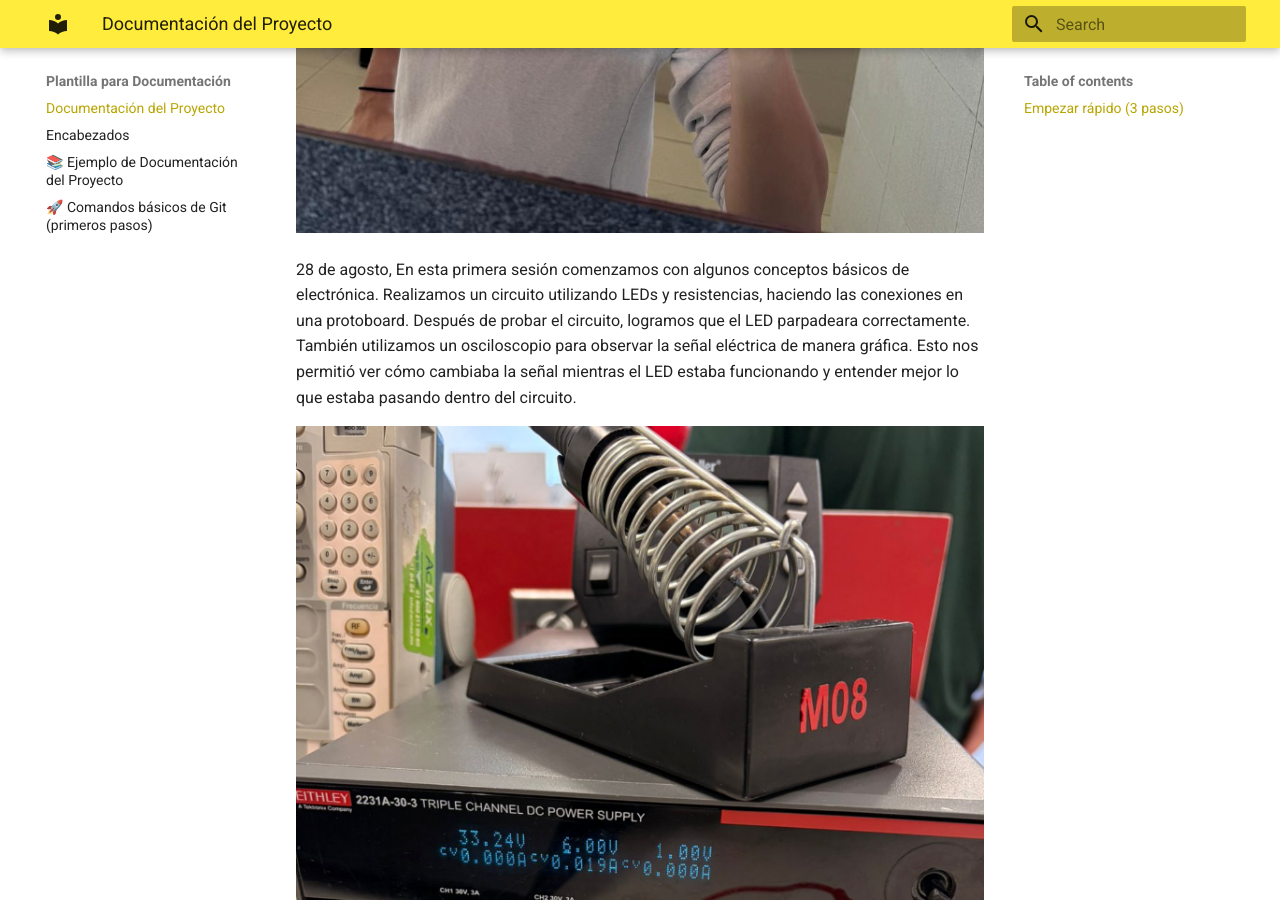
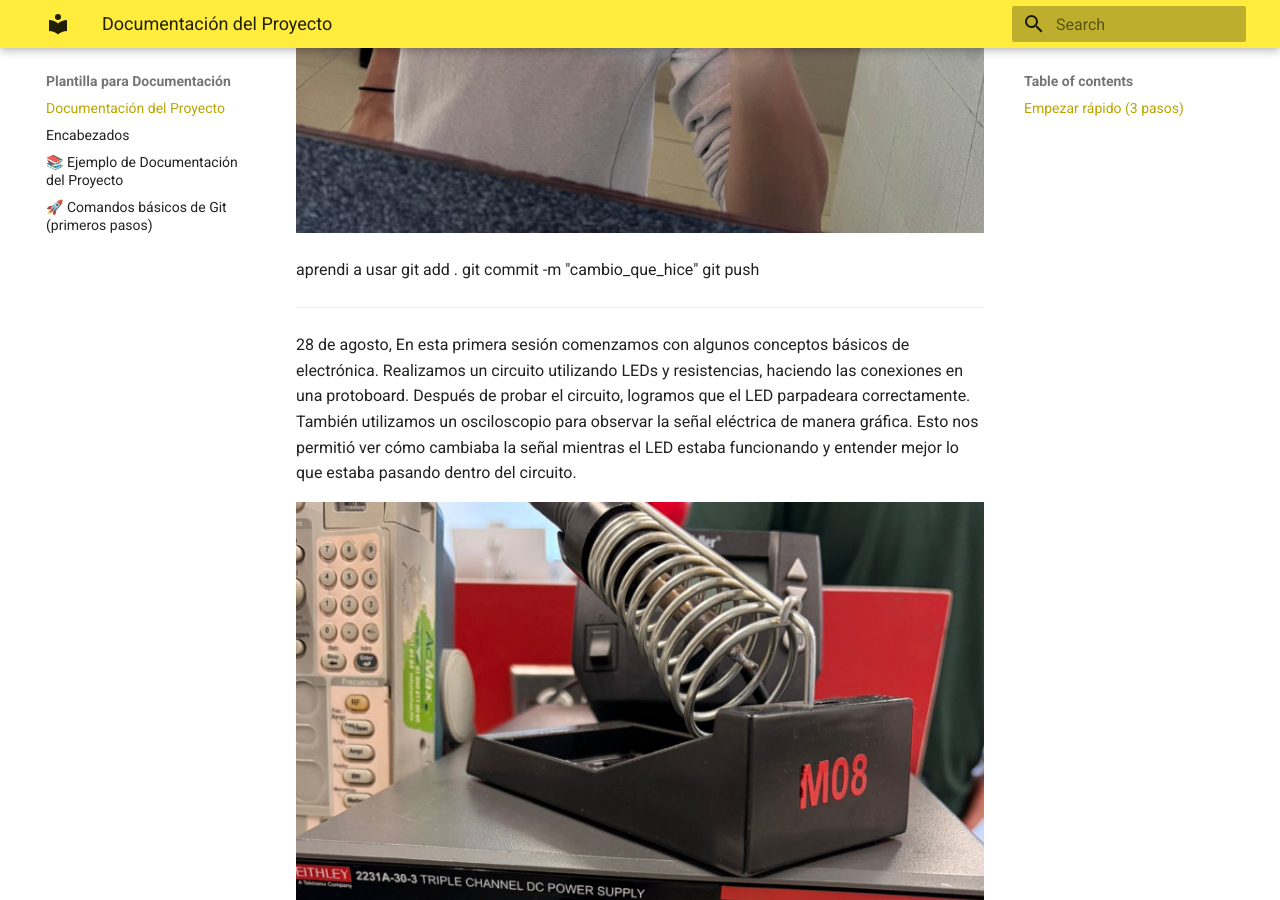
Before and after one commit to SaulOl15/Portafolio-de-introduccion, an MkDocs documentation site: the page built from docs/index.md, in a window 1280 px wide and 900 px high, scrolled down 1192 px. Built offline with MkDocs 1.6.1 and Material for MkDocs 9.7.7, drawn with Linux system fonts in a browser that asks for light colours.

Commit message:
cambios porfavor

```diff
--- a/docs/index.md
+++ b/docs/index.md
@@ -20,6 +20,13 @@ Hola que tal me llamo Brandon Saul, esta es mi primer pagina decidi estudiar mec
 
 ![Diagrama del sistema](recursos/imgs/WhatsApp%20Image%202026-09-21%20at%2010.05.27%20AM.jpeg)
 
+aprendi a  usar
+git add .
+git commit -m "cambio_que_hice"
+git push
+
+---
+
  28 de agosto, En esta primera sesión comenzamos con algunos conceptos básicos de electrónica. Realizamos un circuito utilizando LEDs y resistencias, haciendo las conexiones en una protoboard. Después de probar el circuito, logramos que el LED parpadeara correctamente. También utilizamos un osciloscopio para observar la señal eléctrica de manera gráfica. Esto nos permitió ver cómo cambiaba la señal mientras el LED estaba funcionando y entender mejor lo que estaba pasando dentro del circuito.
 
 ![Diagrama del sistema](recursos/imgs/image.png)
@@ -27,10 +34,7 @@ Hola que tal me llamo Brandon Saul, esta es mi primer pagina decidi estudiar mec
 circuito completo, Aprendí cómo conectar un LED junto con una resistencia y cómo hacer que un circuito produzca un parpadeo. También conocí el funcionamiento básico de un osciloscopio y cómo se puede utilizar para observar una señal eléctrica de forma gráfica. Esta práctica me ayudó a entender mejor cómo se comportan los componentes de un circuito cuando están conectados.
  ![Diagrama del sistema](recursos/imgs/WhatsApp%20Image%202026-08-28%20at%2012.38.06%20PM.jpeg)
 
-
-
-
-
+---
 
  4 de septiembre ESP32 y control de LED, En esta sesión trabajamos con el ESP32 para aprender a controlar diferentes componentes mediante programación. Primero conectamos un LED y logramos encenderlo desde el ESP32. Después utilizamos dos LEDs y conseguimos que parpadearan a diferentes tiempos.
 
@@ -42,18 +46,18 @@ circuito completo, Aprendí cómo conectar un LED junto con una resistencia y c
 Para la parte de Bluetooth utilizamos la librería BluetoothSerial. Esta permitió que el ESP32 recibiera mensajes desde el teléfono. Dependiendo de si recibía el comando "ON" o "OFF", el programa encendía o apagaba el LED correspondiente.
 ![Diagrama del sistema](recursos/imgs/WhatsApp%20Image%202026-09-04%20at%2012.57.26%20PM%20(1).jpeg)
 
+También agregamos un botón al circuito para que el ESP32 pudiera detectar cuándo era presionado y cambiar el estado de los LEDs. Finalmente, probamos la comunicación entre el ESP32 y otros dispositivos, utilizando la computadora y el teléfono para enviar y recibir señales mediante Bluetooth.
+
 ![Diagrama del sistema](recursos/imgs/WhatsApp%20Image%202026-09-04%20at%2012.57.26%20PM.jpeg)
-
-También agregamos un botón al circuito para que el ESP32 pudiera detectar cuándo era presionado y cambiar el estado de los LEDs. Finalmente, probamos la comunicación entre el ESP32 y otros dispositivos, utilizando la computadora y el teléfono para enviar y recibir señales mediante Bluetooth.
 
 Aprendí a utilizar las entradas y salidas del ESP32 para controlar componentes externos. También entendí cómo un botón puede enviar una señal al microcontrolador y cómo esa señal puede utilizarse para controlar un LED.
 
-
+---
 
 11 de septiembre En esta sesión trabajamos con Arduino y realizamos una simulación en Tinkercad para aprender a controlar motores. Utilizamos un puente H L293D para controlar dos motores DC y poder cambiar su sentido de giro. De esta manera logramos simular movimientos hacia adelante, atrás, derecha e izquierda.
 
 También trabajamos con un servomotor, programándolo para que se moviera a diferentes posiciones. El código utilizó diferentes funciones para controlar cada dirección de los motores, cambiando los pines entre HIGH y LOW. Para el servomotor utilizamos la librería Servo.h y la función write() para indicarle los grados a los que debía colocarse.
 
+Aprendí cómo funciona un puente H y cómo permite cambiar el sentido de giro de un motor DC dependiendo de las señales que recibe. También entendí que dos motores pueden combinarse para producir diferentes movimientos, como avanzar o girar. Además, aprendí a controlar la posición de un servomotor mediante Arduino y a utilizar código para coordinar diferentes componentes dentro de un mismo circuito.
+
 ![Diagrama del sistema](recursos/imgs/Captura%20de%20pantalla%202026-09-11%20124642.png)
-
-Aprendí cómo funciona un puente H y cómo permite cambiar el sentido de giro de un motor DC dependiendo de las señales que recibe. También entendí que dos motores pueden combinarse para producir diferentes movimientos, como avanzar o girar. Además, aprendí a controlar la posición de un servomotor mediante Arduino y a utilizar código para coordinar diferentes componentes dentro de un mismo circuito.
```
